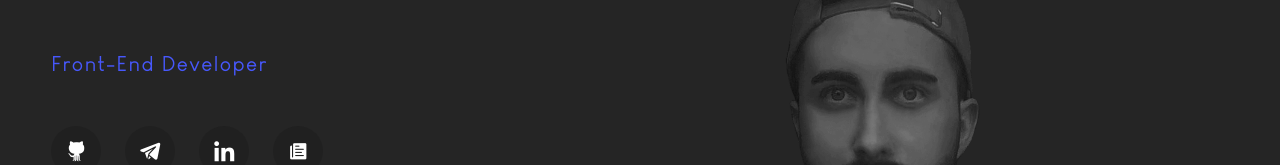
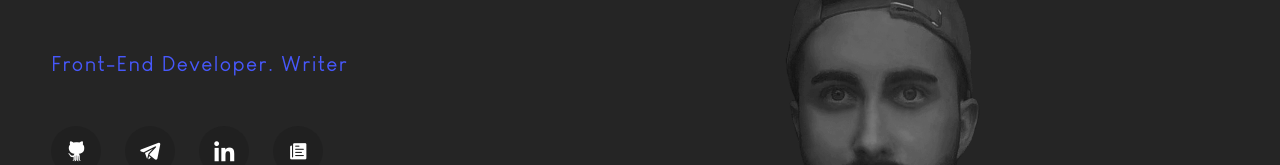
Before and after one commit to buhowski/buhowski.art, a React (Create React App) app: page / in a window 1280 px wide. Shown: the part 382-547 px from the top of the page. Built offline with nearby package versions, Linux system fonts and the light colour scheme.

Commit message:
add more space

```diff
--- a/src/views/home/Home.js
+++ b/src/views/home/Home.js
@@ -1,23 +1,23 @@
-import React from "react";
-import useScripts from "../../components/use-scripts";
-import Socials from "../../components/socials/Socials";
+import React from 'react';
+import useScripts from '../../components/use-scripts';
+import Socials from '../../components/socials/Socials';
 
-import "./Home.scss";
+import './Home.scss';
 
 const Home = () => {
-  useScripts("js/chunk-app-drawing.js");
-  useScripts("js/app-drawing.js");
+	useScripts('js/chunk-app-drawing.js');
+	useScripts('js/app-drawing.js');
 
 	return (
-    <div className="wrapper home-wrapper d-flex">
-      <div className="name-container">
-        <h1 className="base-title">Alexander Tsiomakh</h1>
-        <h2 className="tag-color">Front-End Developer</h2>
+		<div className='wrapper home-wrapper d-flex'>
+			<div className='name-container'>
+				<h1 className='base-title'>Alexander Tsiomakh</h1>
+				<h2 className='tag-color'>Front-End Developer. Writer</h2>
 				<Socials />
 			</div>
 
 			{/*############## CONTENT WITH PHOTO DRAWING ##############*/}
-      <div id="app"></div>
+			<div id='app'></div>
 		</div>
 	);
 };
--- a/src/views/home/Home.scss
+++ b/src/views/home/Home.scss
@@ -13,7 +13,7 @@
 		padding: 0;
 		margin-bottom: 3rem;
 		@include tabletSmall {
-			margin-bottom: 25px;
+			margin-bottom: 35px;
 		}
 	}
 }
@@ -33,7 +33,7 @@
 		font-family: $lg;
 		letter-spacing: 1.5px;
 		@include tabletSmall {
-			margin-bottom: 30px;
+			margin-bottom: 40px;
 		}
 	}
 }
```
Lines whose indentation alone changed are shown as unchanged.
